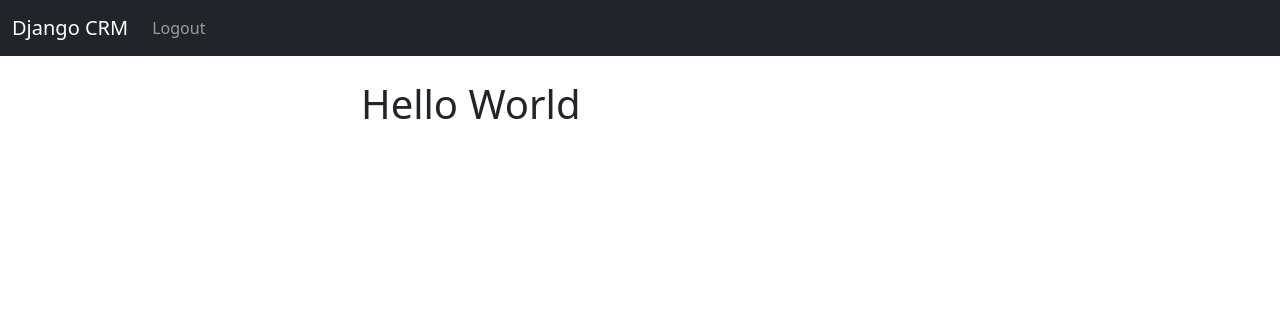
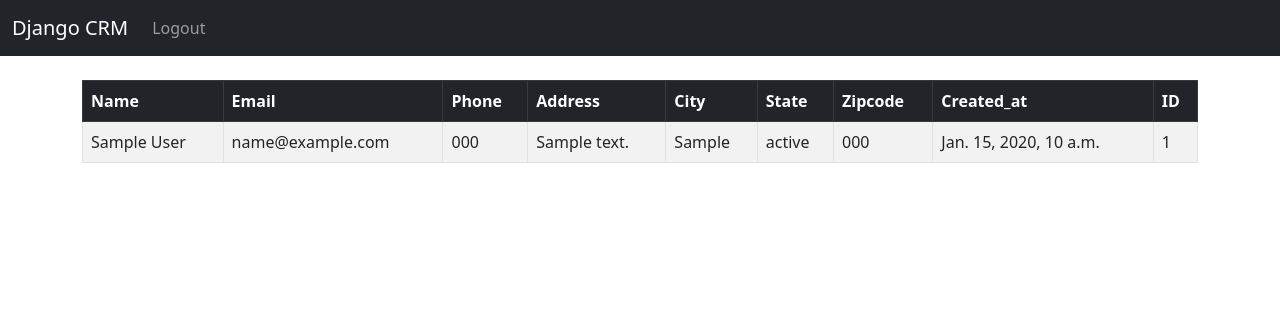
Before and after one commit to coumbasira/DjangoCRM, a Django app: page / in a window 1280 px wide. Shown: the top 316 px of the page. Run offline with Django 4.2, Linux system fonts and the light colour scheme; a user stored in the database is signed in; tables that the repository leaves empty hold one stand-in row (values such as "Sample post").

Commit message:
Bootstrap Tables

```diff
--- a/website/templates/home.html
+++ b/website/templates/home.html
@@ -2,10 +2,51 @@
 
 {% block content%}
 
-<div class="col-md-6 offset-md-3">
+
 {% if user.is_authenticated %}
 
-<h1>Hello World</h1>
+
+
+<table class="table table-striped table-hover table-bordered">
+  <thead class="table-dark">
+    <tr>
+      <th scope="col">Name</th>
+      <th scope="col">Email</th>
+      <th scope="col">Phone</th>
+      <th scope="col">Address</th>
+      <th scope="col">City</th>
+      <th scope="col">State</th>
+      <th scope="col">Zipcode</th>
+      <th scope="col">Created_at</th>
+      <th scope="col">ID</th>
+    </tr>
+  </thead>
+  <tbody>
+
+      {% if records %}
+      {% for record in records %}
+          <tr>
+              <td>{{ record.first_name}}
+                {{ record.last_name}}</td>
+              <td>{{ record.email}}</td>
+              <td>{{ record.phone}}</td>
+              <td> {{ record.address}}</td>
+              <td>{{ record.city}}</td>
+              <td> {{ record.state}}</td>
+              <td>{{ record.zipcode}}</td>
+              <td>{{ record.created_at}}</td>
+              <td>{{ record.id}}</td>
+          </tr>
+      {% endfor %}
+
+  {% endif %}
+
+
+    </tbody>
+  </table>
+
+
+
 
 {% else %}
 
@@ -23,7 +64,7 @@
         <button type="submit" class="btn btn-secondary">Login</button>
 </form>
 
-</div>
+
 
 {% endif %}
 
--- a/website/views.py
+++ b/website/views.py
@@ -2,9 +2,11 @@ from django.shortcuts import render, redirect
 from django.contrib.auth import authenticate, login, logout
 from django.contrib import messages
 from .forms import SignUpForm
+from .models import Record
 
 
 def home(request):
+    records = Record.objects.all()
     # vérifier si vous avez un compte
     if request.method == 'POST':
         username = request.POST['username']
@@ -19,7 +21,7 @@ def home(request):
             messages.success(request, "une erreur s'est produite lors de la connexion, veuillez réessayer...")
             return redirect('home')
     else:
-        return render(request, 'home.html', {})
+        return render(request, 'home.html', {'records':records})
 #django logout
 
 def logout_user(request):
```
